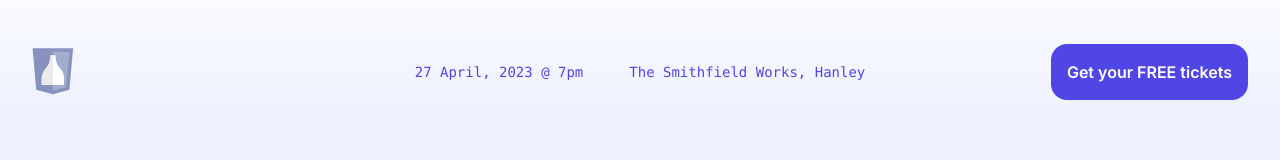
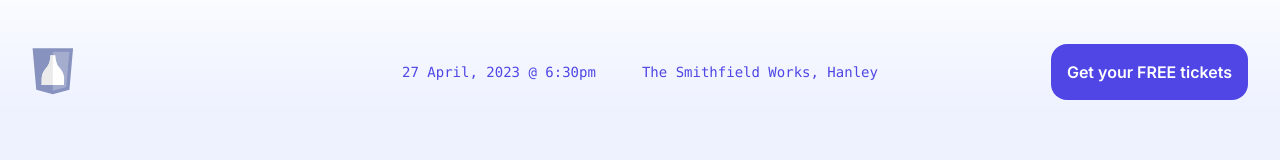
Before and after one commit to phpstoke/phpstoke.co.uk, a Next.js app: page / in a window 1280 px wide. Shown: the top 160 px of the page. Built offline with nearby package versions, Linux system fonts and the light colour scheme; some icons are missing.

Commit message:
Update Header.jsx time

```diff
--- a/src/components/Header.jsx
+++ b/src/components/Header.jsx
@@ -14,7 +14,7 @@ export function Header() {
         <div className="order-first -mx-4 flex flex-auto basis-full overflow-x-auto whitespace-nowrap border-b border-indigo-600/10 py-4 font-mono text-sm text-indigo-600 sm:-mx-6 lg:order-none lg:mx-0 lg:basis-auto lg:border-0 lg:py-0">
           <div className="mx-auto flex items-center gap-2 px-4 overflow-hidden sm:gap-4">
             <p>
-              <time dateTime="2023-01-11">27 April, 2023 @ 7pm</time>
+              <time dateTime="2023-01-11">27 April, 2023 @ 6:30pm</time>
             </p>
             <DiamondIcon className="h-1.5 w-1.5 overflow-visible fill-current stroke-current" />
             <p className="overflow-hidden text-ellipsis">The Smithfield Works, Hanley</p>
```
